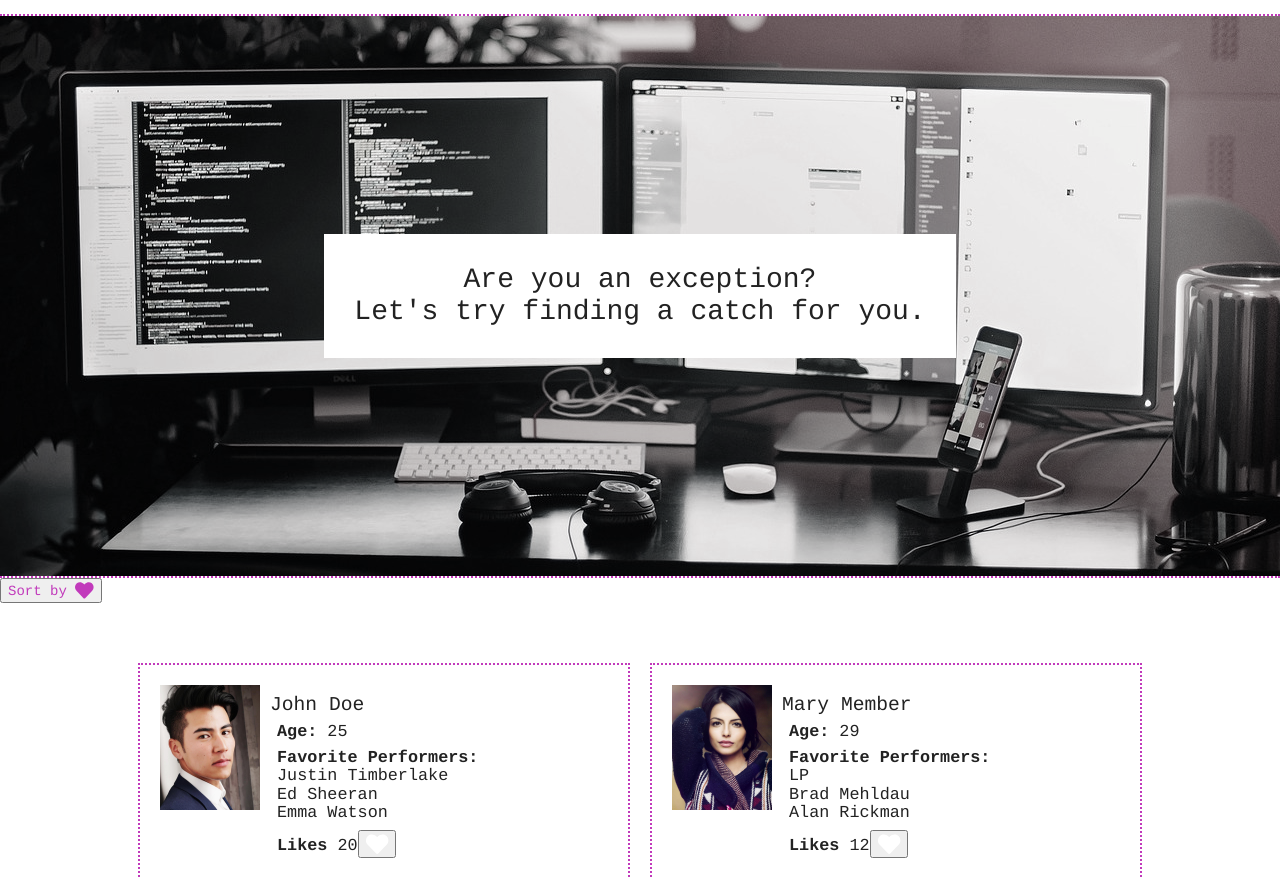
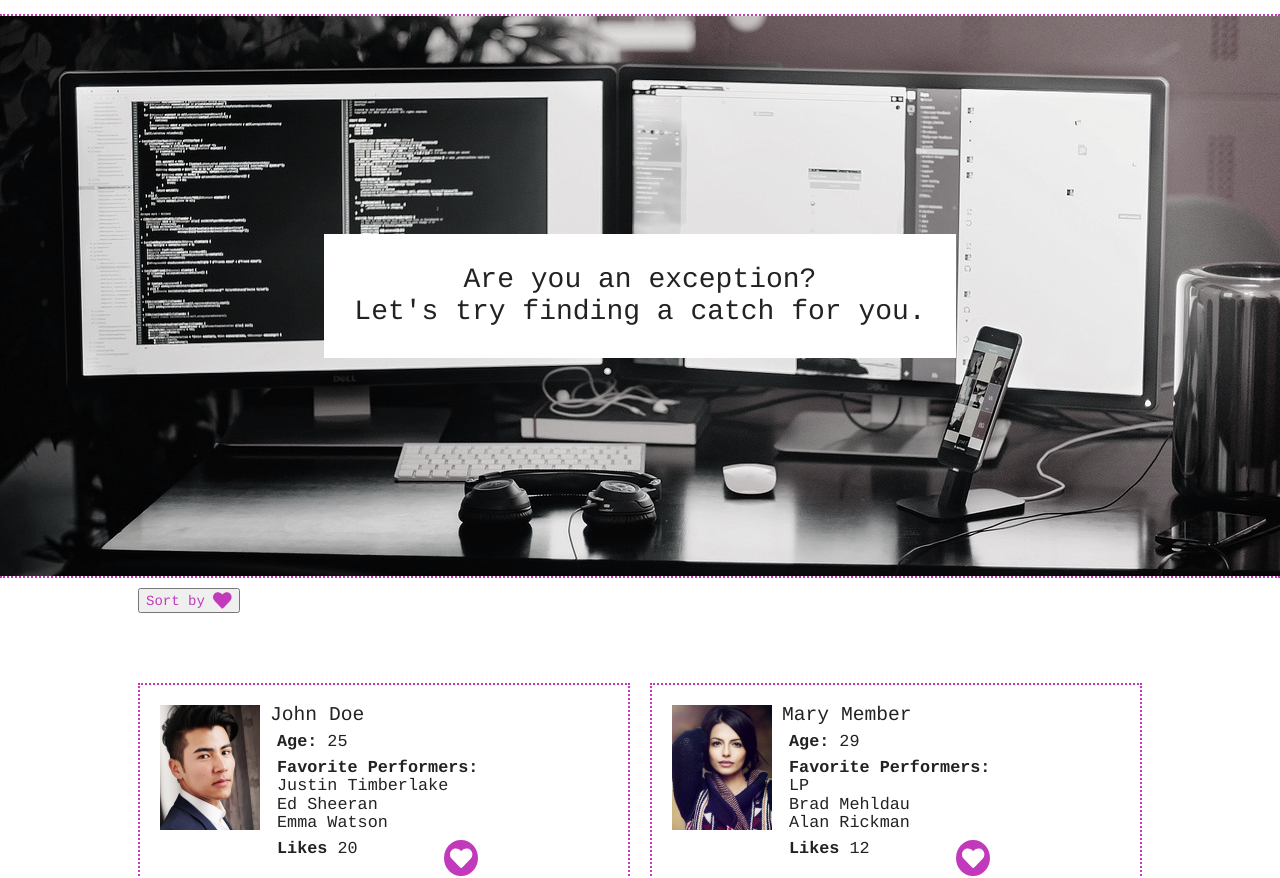
Before and after one commit to tabby42/irene-theiss-FSWD30-CodeReview5, a plain HTML site: page index.html in a window 1280 px wide. Shown: the part 78-956 px from the top of the page. Drawn offline with nearby package versions, Linux system fonts and the light colour scheme.

Commit message:
add styles for sort button

```diff
--- a/scss/style.scss
+++ b/scss/style.scss
@@ -146,10 +146,16 @@ main {
 	}
 }
 
-.img-container {
+.container {
 	width: 80%;
     margin: 0 auto;
-    padding: 50px 0;
+    .sort-btn {
+    	margin: 10px;
+    }
+}
+
+.img-container {
+	padding: 50px 0;
 	figure {
 		border: 2px dotted $pink;
 		margin: 10px;
@@ -163,9 +169,25 @@ main {
 		    h3 {
 	    	    margin: 0;
     			font-weight: normal;
+			    margin-top: -10px;
 		    }
 		    p {
 		    	margin: 7px;
+		    	button {
+		    		cursor: pointer;
+		    		background-color: $pink;
+		    		border: 0;
+		    		float: right;
+	    		    border-radius: 100%;
+    				padding: 7px 6px;
+    				-webkit-transition: all 0.6s ease;
+    				transition: all 0.6s ease;
+    				outline: 0;
+    				&:hover, &:focus {
+    					-webkit-transform: scale(1.1);
+    					        transform: scale(1.1);
+    				}
+		    	}
 		    }
 		}
 	}
```
Also changed, not shown: css/style.css, 1 other file.
